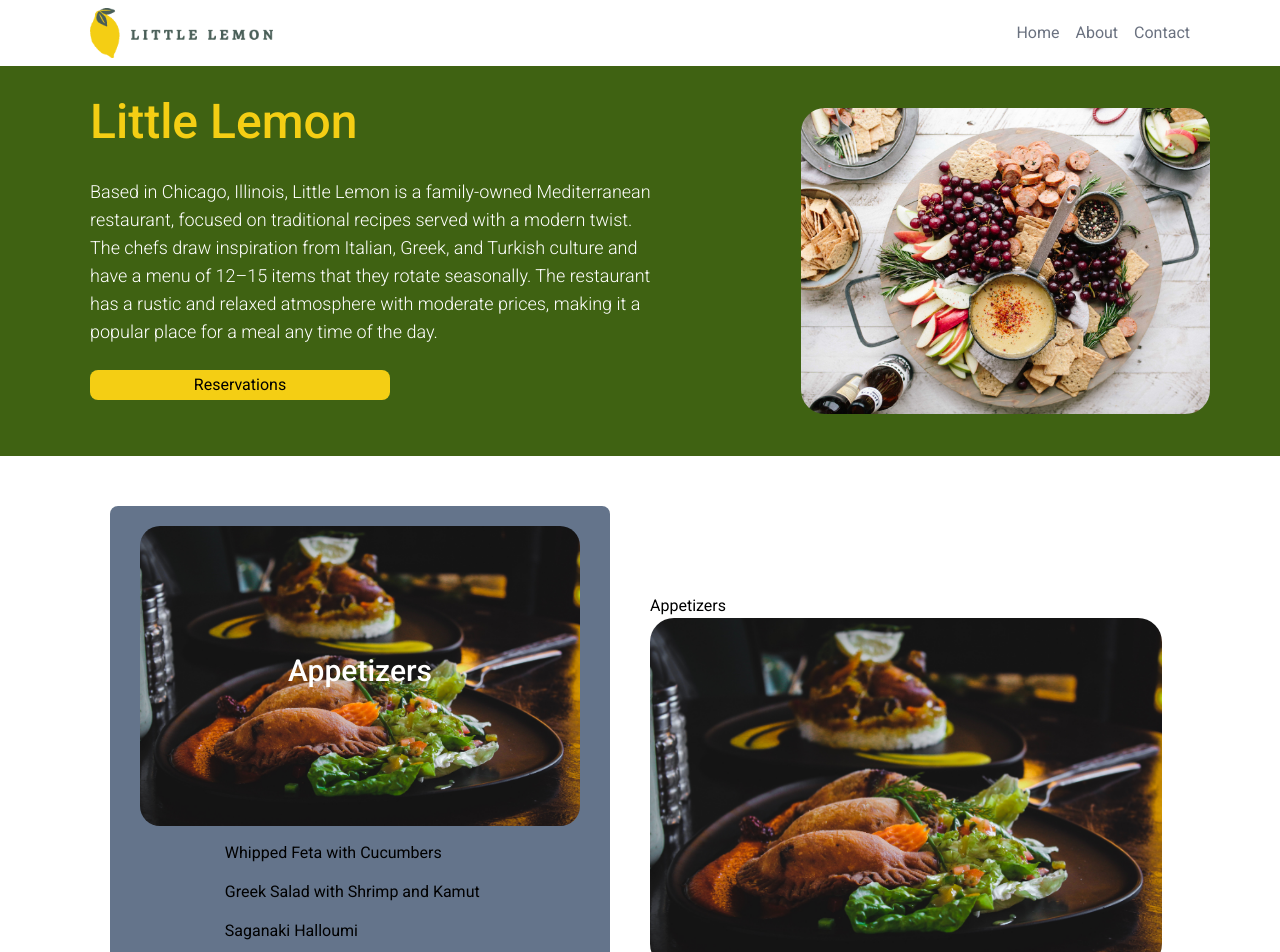
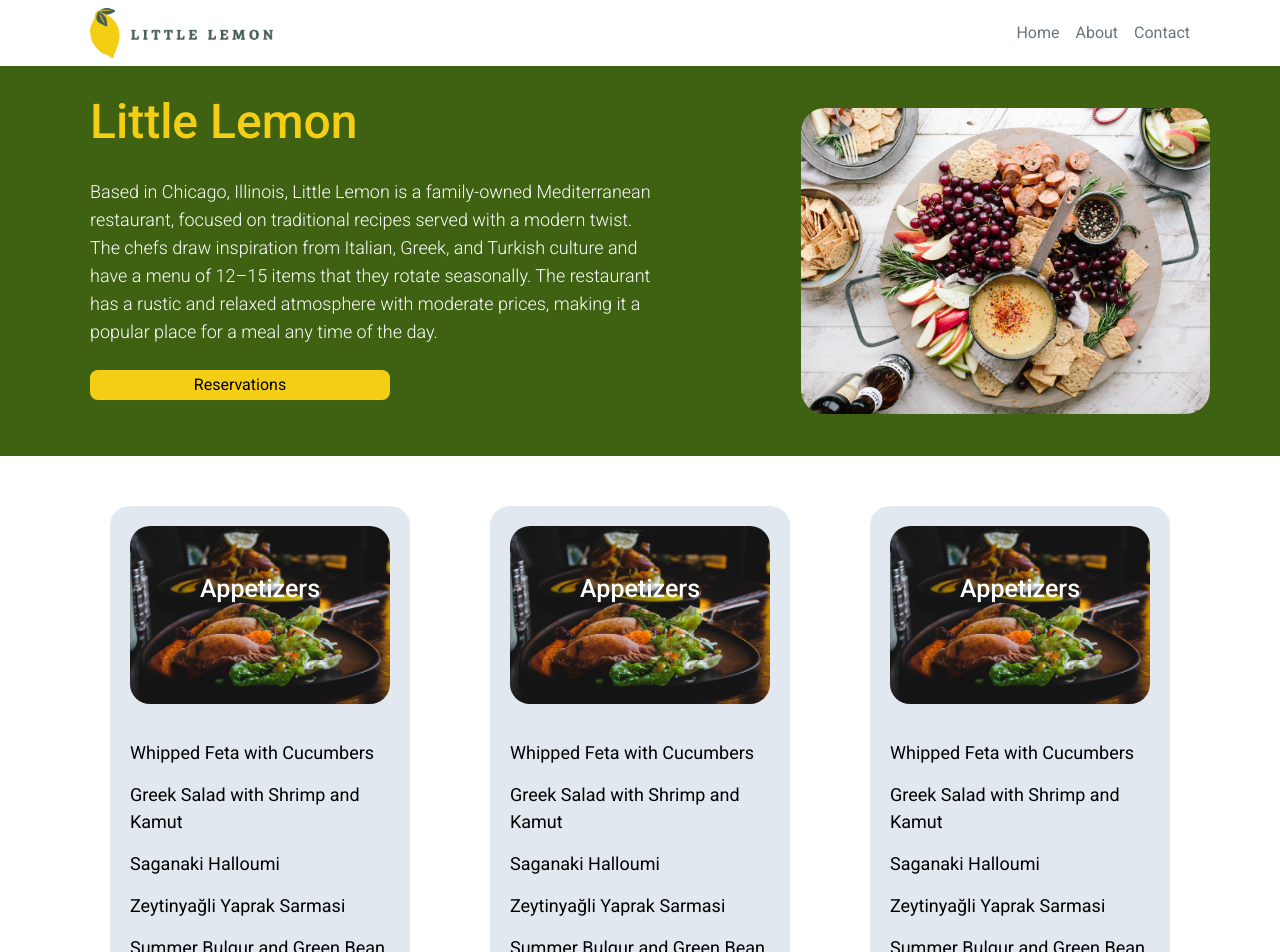
Before and after one commit to kingkwongsta/coursera-capstone-little-lemon, a React (Create React App) app: page / in a window 1280 px wide. Shown: the top 952 px of the page. Built offline with nearby package versions, Linux system fonts and the light colour scheme.

Commit message:
update menu with 3 cols

```diff
--- a/src/pages/menu.jsx
+++ b/src/pages/menu.jsx
@@ -12,22 +12,23 @@ const appetizer = [
 function Menu() {
   return (
     <div className="flex flex-row items-center px-[70px] mt-[50px]">
-      <div className="apps flex-auto bg-slate-500 max-w-[500px] p-5 mx-10 rounded-lg">
+      {/* APPS */}
+      <div className="apps flex-auto bg-slate-200 max-w-[450px] p-5 mx-10 rounded-[20px]">
         <div className="relative flex justify-center">
           <img
             className="rounded-[20px] flex-shrink-0 max-h-[300px]"
             src={MenuImage}
             alt="flight bgd"
           />
-          <h2 className="absolute bottom-[130px] w-full text-center font-[500] text-[30px] leading-[51px] text-[#FFFFFF] z-10">
+          <h2 className="absolute bottom-[90px] w-full text-center font-[500] text-[25px] leading-[51px] text-[#FFFFFF] z-10">
             Appetizers
           </h2>
         </div>
         <div className="menu-items flex justify-center">
-          <ul>
+          <ul className="mt-5">
             {appetizer.map((item, index) => {
               return (
-                <li key={index} className="my-[15px]">
+                <li key={index} className="text-[18px] my-[15px]">
                   {item}
                 </li>
               );
@@ -35,16 +36,52 @@ function Menu() {
           </ul>
         </div>
       </div>
-      <div className="main flex-auto justify-center">
-        <div className="">
-          <h2>Appetizers</h2>
+      {/* MAINS */}
+      <div className="main flex-auto bg-slate-200 max-w-[450px] p-5 mx-10 rounded-[20px]">
+        <div className="relative flex justify-center">
+          <img
+            className="rounded-[20px] flex-shrink-0 max-h-[300px]"
+            src={MenuImage}
+            alt="flight bgd"
+          />
+          <h2 className="absolute bottom-[90px] w-full text-center font-[500] text-[25px] leading-[51px] text-[#FFFFFF] z-10">
+            Appetizers
+          </h2>
         </div>
-        <div className="">
+        <div className="menu-items flex justify-center">
+          <ul className="mt-5">
+            {appetizer.map((item, index) => {
+              return (
+                <li key={index} className="text-[18px] my-[15px]">
+                  {item}
+                </li>
+              );
+            })}
+          </ul>
+        </div>
+      </div>
+      {/* DESSERTS */}
+      <div className="dessert flex-auto bg-slate-200 max-w-[450px] p-5 mx-10 rounded-[20px]">
+        <div className="relative flex justify-center">
           <img
-            className="max-h-[350px] rounded-3xl"
+            className="rounded-[20px] flex-shrink-0 max-h-[300px]"
             src={MenuImage}
-            alt="hero-food"
+            alt="flight bgd"
           />
+          <h2 className="absolute bottom-[90px] w-full text-center font-[500] text-[25px] leading-[51px] text-[#FFFFFF] z-10">
+            Appetizers
+          </h2>
+        </div>
+        <div className="menu-items flex justify-center">
+          <ul className="mt-5">
+            {appetizer.map((item, index) => {
+              return (
+                <li key={index} className="text-[18px] my-[15px]">
+                  {item}
+                </li>
+              );
+            })}
+          </ul>
         </div>
       </div>
     </div>
```
